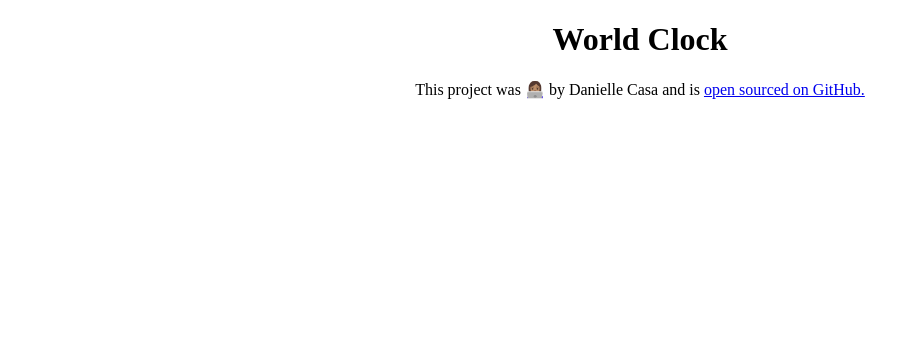
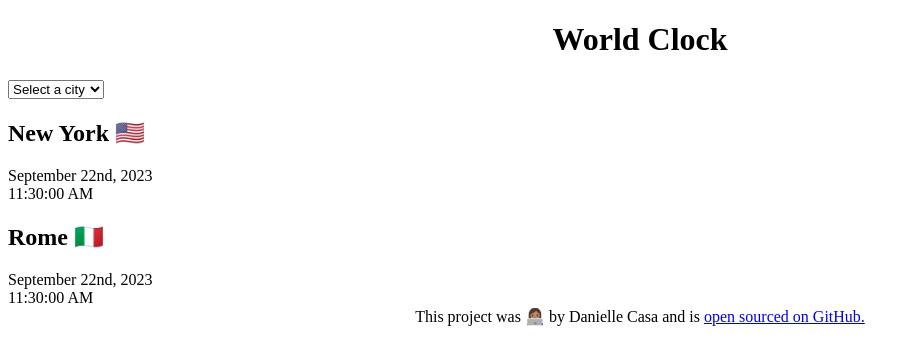
Before and after one commit to DCClara/world-clock, a plain HTML site: page index.html in a window 1280 px wide. Shown: the whole page, without its empty margins (0-920 px from the left). Drawn offline with Linux system fonts and the light colour scheme.

Commit message:
added the basic html

```diff
--- a/css/style.css
+++ b/css/style.css
@@ -1,3 +1,11 @@
-body {
+h1 {
   text-align: center;
 }
+
+footer {
+  text-align: center;
+}
+
+.conatiner {
+  text-align: left;
+}
--- a/index.html
+++ b/index.html
@@ -8,7 +8,29 @@
     <title>World Clock by Danielle Casa</title>
   </head>
   <body>
-    <h1>World Clock</h1>
+    <div class="container">
+      <h1>World Clock</h1>
+
+      <select>
+        <option value="">Select a city</option>
+        <option value="">Los Angeles</option>
+        <option value="">Paris</option>
+        <option value="">Maldives</option>
+        <option value="">Sydney</option>
+      </select>
+
+      <div class="city">
+        <h2>New York 🇺🇸</h2>
+        <div class="date">September 22nd, 2023</div>
+        <div class="time">11:30:00 AM</div>
+      </div>
+
+      <div class="city">
+        <h2>Rome 🇮🇹</h2>
+        <div class="date">September 22nd, 2023</div>
+        <div class="time">11:30:00 AM</div>
+      </div>
+    </div>
     <footer>
       This project was 👩🏽‍💻 by Danielle Casa and is
       <a href="https://github.com/DCClara/world-clock" target="_blank">
```
